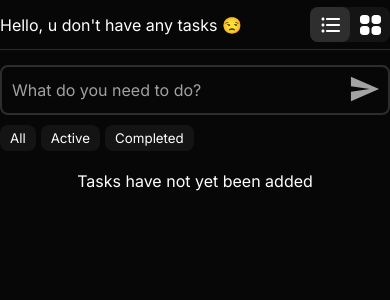
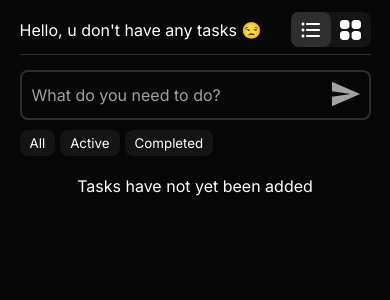
Before and after one commit to Hartaithan/gds-test, a Vue app: page / in a window 390 px wide. Shown: the top 300 px of the page. Built offline with nearby package versions, Linux system fonts and the light colour scheme.

Commit message:
adaptive for mobile and tablets

```diff
--- a/src/App.vue
+++ b/src/App.vue
@@ -22,7 +22,6 @@ onBeforeMount(() => {
 
 <style lang="scss">
 @import url("https://fonts.googleapis.com/css2?family=Inter:wght@400;500;600;700&display=swap");
-
 * {
   padding: 0;
   margin: 0;
@@ -35,20 +34,23 @@ onBeforeMount(() => {
   -moz-font-feature-settings: "lnum";
   font-feature-settings: "lnum";
 }
-
 html,
 body,
 #app {
   height: 100%;
   width: 100%;
 }
-
 #app {
   max-width: 1080px;
   margin: 0 auto;
 }
-
 body {
   background: #070707;
 }
+@media (max-width: 1200px) {
+  #app {
+    max-width: 90%;
+    margin-top: 5px;
+  }
+}
 </style>
--- a/src/components/ListItem.vue
+++ b/src/components/ListItem.vue
@@ -55,8 +55,9 @@ const deleteTodo = () => {
     margin-bottom: 10px;
   }
   &__checkbox {
+    align-self: flex-start;
     margin-left: 15px;
-    transform: scale(1.5);
+    transform: scale(1.5) translateY(4px);
     filter: grayscale(100%);
     -webkit-filter: grayscale(100%);
     -moz-filter: grayscale(100%);
--- a/src/views/CardsView.vue
+++ b/src/views/CardsView.vue
@@ -43,4 +43,14 @@ const completedTodos = computed(() => store.getters.getCompletedTodos)
     margin-top: 20px;
   }
 }
+@media (max-width: 1200px) {
+  .cards-view {
+    grid-template-columns: repeat(2, 1fr);
+  }
+}
+@media (max-width: 768px) {
+  .cards-view {
+    grid-template-columns: repeat(1, 1fr);
+  }
+}
 </style>
```
